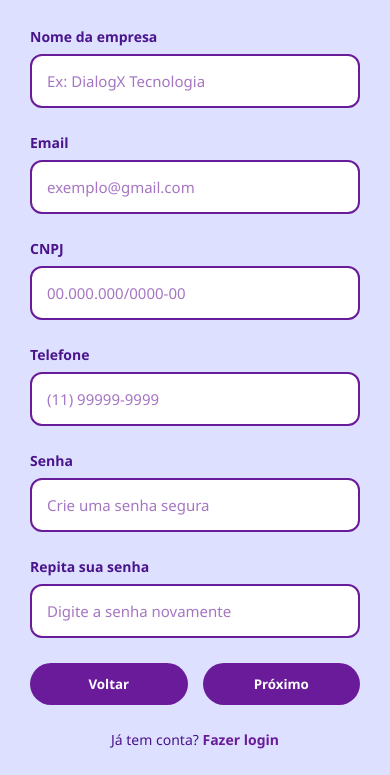
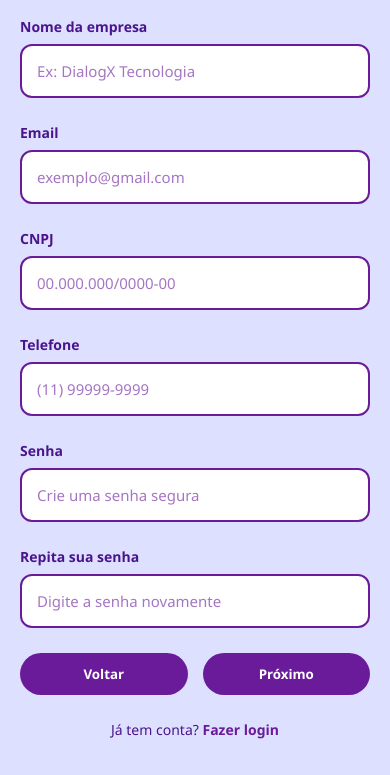
Before and after one commit to alaninhabnasc/app1, a plain HTML site: page index.html in a window 390 px wide. Shown: the part 292-1067 px from the top of the page. Drawn offline with Linux system fonts and the light colour scheme.

Commit message:
Update index.html

```diff
--- a/index.html
+++ b/index.html
@@ -13,27 +13,27 @@
     font-family: 'Segoe UI', Tahoma, Geneva, Verdana, sans-serif;
 }
 
+/* DESKTOP NORMAL */
 body {
-    background-color: #DDE1FF; /* só o roxinho claro */
+    background-color: #6A1B9A; /* roxo escuro */
     display: flex;
     justify-content: center;
     align-items: center;
-    min-height: 100svh;
-    overflow: hidden;
+    min-height: 100vh;
+    padding: 20px;
 }
 
+/* CONTAINER */
 .container {
-    background-color: #DDE1FF;
+    background-color: #DDE1FF; /* roxinho claro */
     border-radius: 15px;
+    box-shadow: 0 10px 25px rgba(0, 0, 0, 0.2);
     width: 100%;
     max-width: 500px;
-    min-height: 100svh;
-    padding: 40px 30px;
-    display: flex;
-    flex-direction: column;
-    justify-content: center;
+    padding: 40px;
 }
 
+/* LOGO */
 .logo {
     text-align: center;
     margin-bottom: 10px;
@@ -44,6 +44,7 @@ body {
     max-width: 100%;
 }
 
+/* TÍTULO */
 h1 {
     color: #6A1B9A;
     font-size: 20px;
@@ -51,6 +52,7 @@ h1 {
     margin-bottom: 30px;
 }
 
+/* FORM */
 .form-group {
     margin-bottom: 25px;
 }
@@ -76,6 +78,7 @@ input::placeholder {
     opacity: 0.6;
 }
 
+/* BOTÕES */
 .buttons {
     display: flex;
     gap: 15px;
@@ -93,6 +96,7 @@ input::placeholder {
     font-weight: 600;
 }
 
+/* LOGIN */
 .login-area {
     margin-top: 25px;
     text-align: center;
@@ -108,6 +112,25 @@ input::placeholder {
 
 .login-area a:hover {
     text-decoration: underline;
+}
+
+/* ============================= */
+/* MOBILE / INSPECIONAR */
+/* ============================= */
+@media (max-width: 768px) {
+
+    body {
+        background-color: #DDE1FF; /* só roxinho claro */
+        padding: 0;
+    }
+
+    .container {
+        min-height: 100svh;
+        border-radius: 0;
+        box-shadow: none;
+        max-width: 100%;
+        padding: 30px 20px;
+    }
 }
 </style>
 </head>
```
